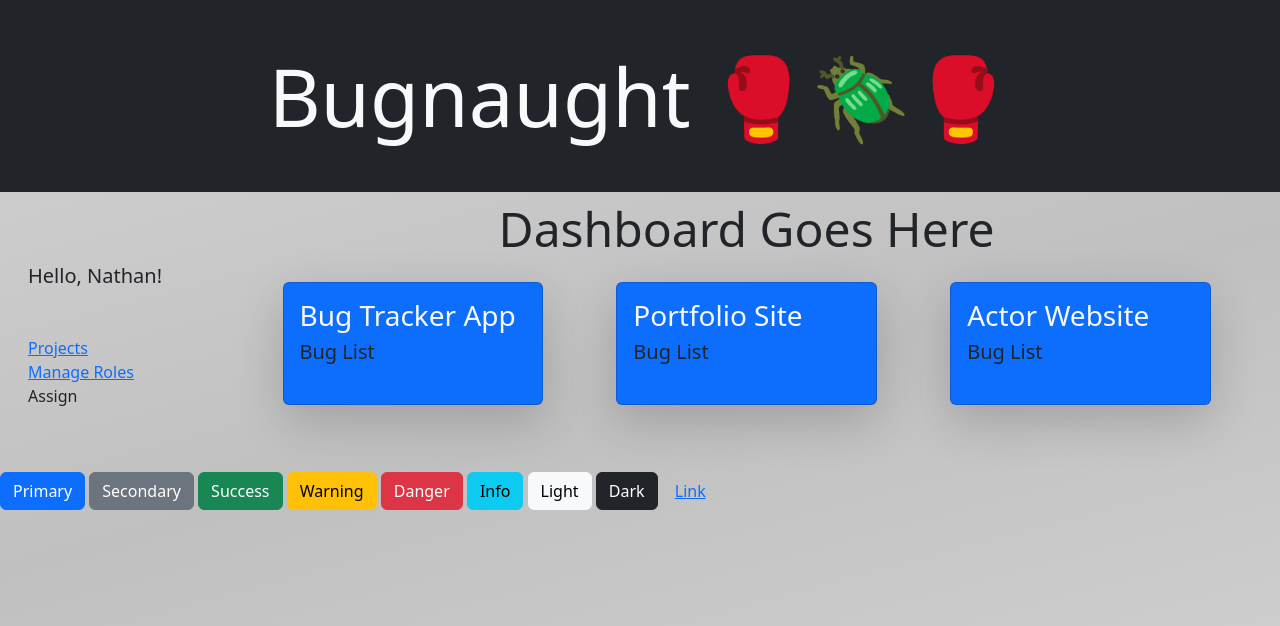
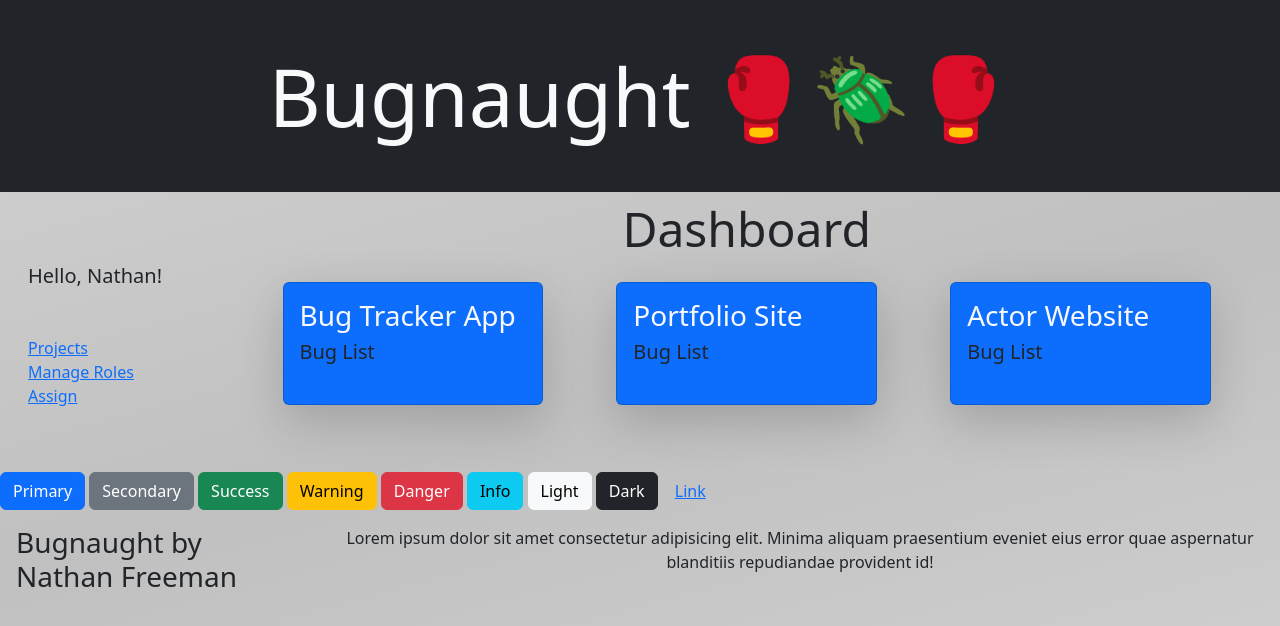
Before and after one commit to Bones81/Bugnaught, a React (Vite) app: page / in a window 1280 px wide. Shown: the top 626 px of the page. Built offline with nearby package versions, Linux system fonts and the light colour scheme.

Commit message:
add basic footer component; other minor updates

```diff
--- a/src/App.tsx
+++ b/src/App.tsx
@@ -3,6 +3,7 @@ import Header from './Header/header'
 import Navigation from './Navigation/navigation'
 import { Button } from 'react-bootstrap'
 import Dashboard from './Dashboard/dashboard'
+import Footer from './Footer/footer'
 
 const App: React.FC = () => {
 
@@ -34,6 +35,8 @@ const App: React.FC = () => {
       <Button variant="dark">Dark</Button> <Button variant="link">Link</Button>
 
       {/* End Bootstrap Testing */}
+
+      <Footer />
     </>
   )
 }
--- a/src/Dashboard/dashboard.tsx
+++ b/src/Dashboard/dashboard.tsx
@@ -21,14 +21,14 @@ const Dashboard = () => {
 
       setProjects([
         {id: 1, name: 'Bug Tracker App', bugs: [...bugs.slice(0,3)]},
-        {id: 2, name: 'Portfolio Site', bugs: [...bugs].slice(3,6)},
-        {id: 3, name: 'Actor Website', bugs: [...bugs].slice(6,9)},
+        {id: 2, name: 'Portfolio Site', bugs: [...bugs.slice(3,6)]},
+        {id: 3, name: 'Actor Website', bugs: [...bugs.slice(6,9)]},
       ])
     }, [])
 
     return (
         <>
-            <h1 className="display-5 text-center">Dashboard Goes Here</h1>
+            <h1 className="display-5 text-center">Dashboard</h1>
             <div className="container">
                 <div className="row justify-content-evenly">
                 { projects.length ? projects.map( project => {
--- /dev/null
+++ b/src/Footer/footer.tsx
@@ -0,0 +1,18 @@
+const Footer = () => {
+    return (
+        <>
+            <footer className="container-fluid">
+                <div className="row">
+                    <div className="col-3 p-3">
+                        <h3>Bugnaught by Nathan Freeman</h3>
+                    </div>
+                    <div className="col-9 p-3">
+                        <p className="text-center text-dark">Lorem ipsum dolor sit amet consectetur adipisicing elit. Minima aliquam praesentium eveniet eius error quae aspernatur blanditiis repudiandae provident id!</p>
+                    </div>
+                </div>
+            </footer>
+        </>
+    )
+}
+
+export default Footer
--- a/src/Navigation/navigation.tsx
+++ b/src/Navigation/navigation.tsx
@@ -17,8 +17,8 @@ const Navigation = (props: any) => {
             }
                 <ul className="p-0 list-unstyled my-5">
                     <li><a href="#" className="link">Projects</a></li>
-                    <li><a href="#">Manage Roles</a></li>
-                    <li>Assign</li>
+                    <li><a href="#" className="link">Manage Roles</a></li>
+                    <li><a href="#" className="link">Assign</a></li>
                 </ul>
             </nav>
         </>
```
Also changed, not shown: src/Footer/footer.css (added).
